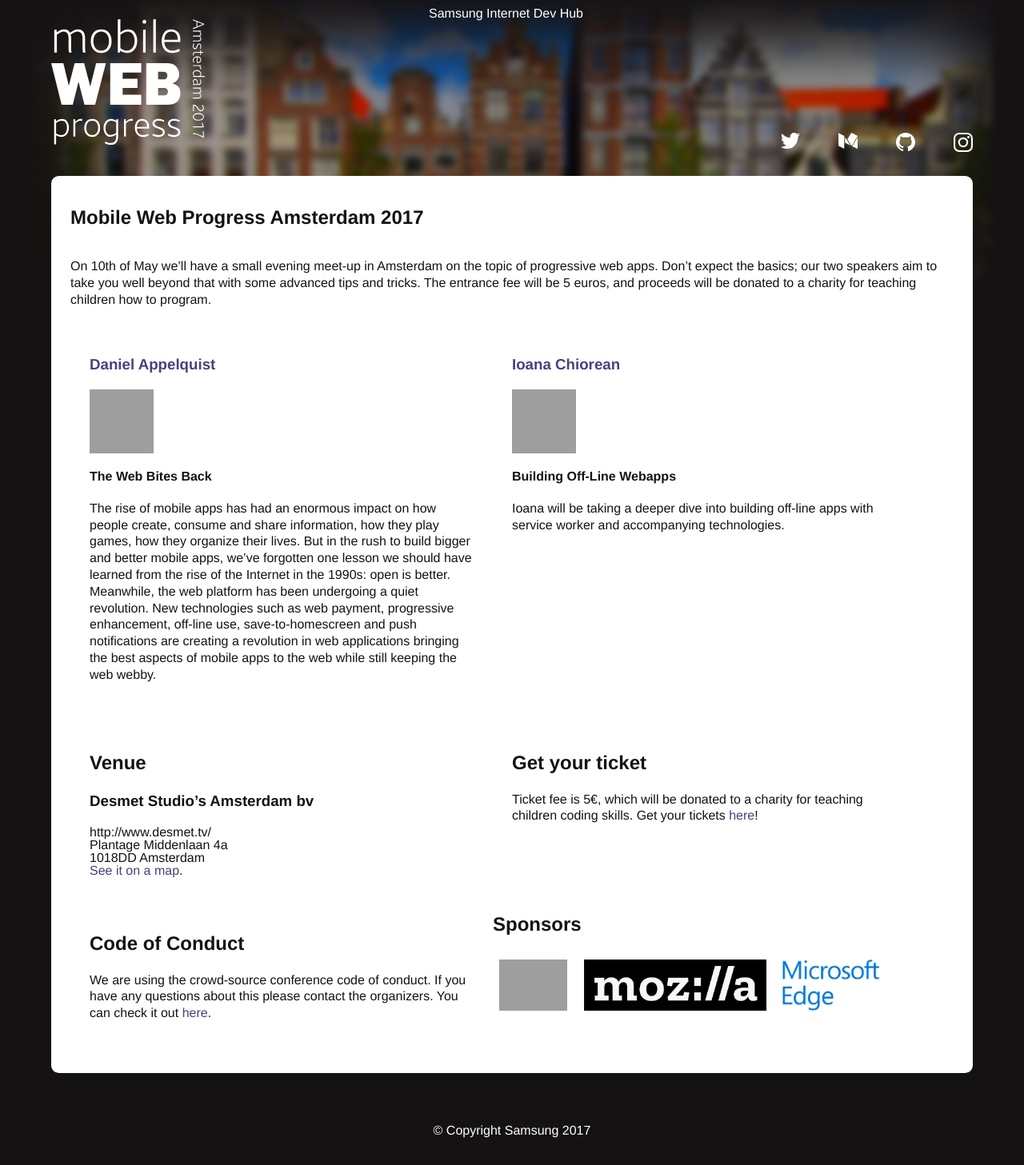
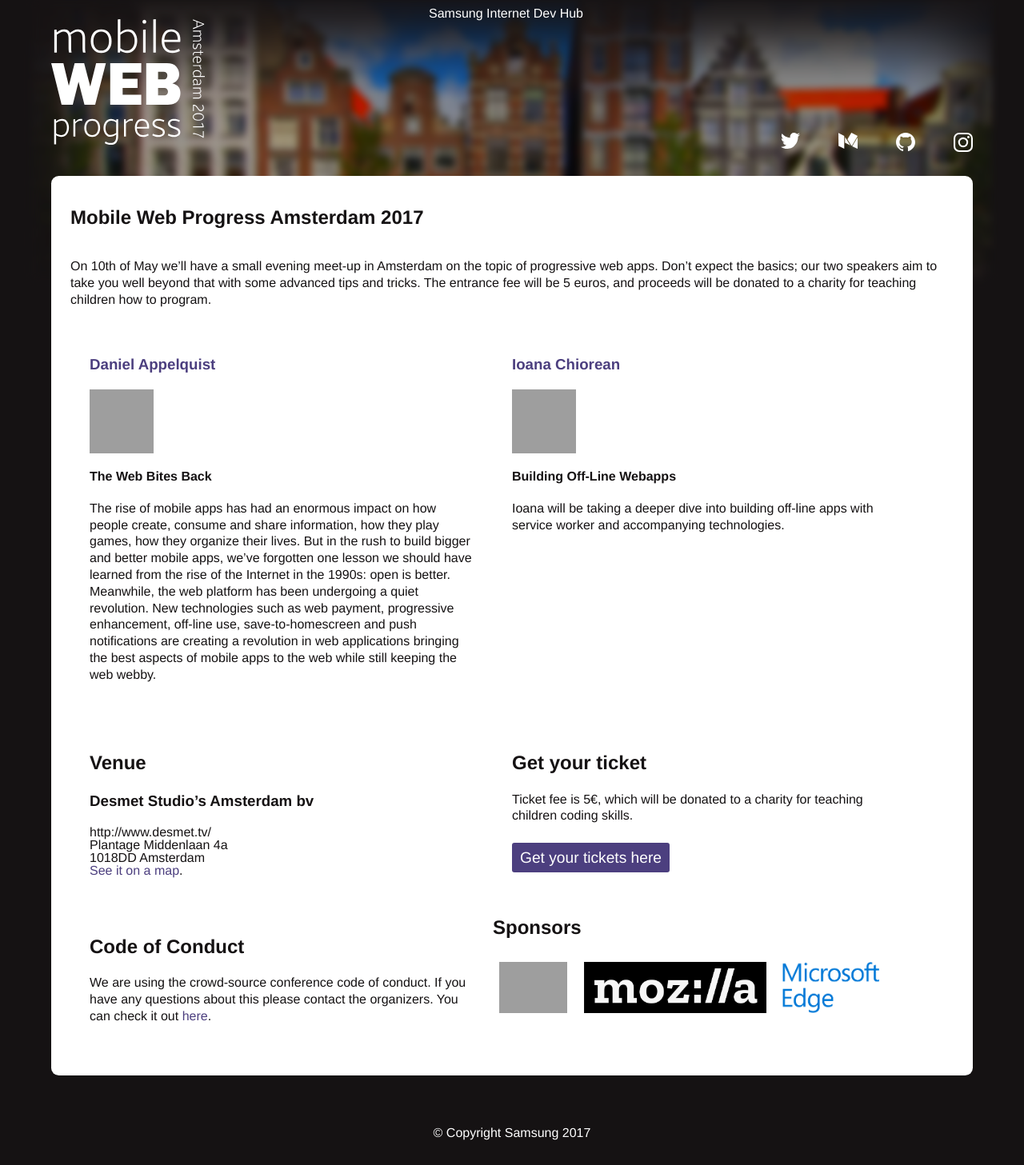
Before and after one commit to SamsungInternet/homepage-archive, a Jekyll site: the page built from events/mwp-ams.md, in a window 1280 px wide, cut to the strip 0-1457 px from the top of the page. Shown: the whole strip at 80% size. Built offline with Jekyll 4.4.1, drawn with Linux system fonts in a browser that asks for light colours; grey boxes are pictures that could not be loaded.

Commit message:
Big registration button

```diff
--- a/events/mwp-ams.md
+++ b/events/mwp-ams.md
@@ -29,7 +29,8 @@
     </div>
     <div class="event-well-item">
         <h2>Get your ticket</h2>
-        <p>Ticket fee is 5€, which will be donated to a charity for teaching children coding skills. Get your tickets <a href="https://webconferences.paydro.com/pwa-meet-up">here</a>!</p>
+        <p>Ticket fee is 5€, which will be donated to a charity for teaching children coding skills.</p>
+        <p class="call-to-action"><a href="https://webconferences.paydro.com/pwa-meet-up">Get your tickets here</a></p>
     </div>
     <div class="event-well-item">
         <h2>Code of Conduct</h2>
--- a/style/event.css
+++ b/style/event.css
@@ -1,4 +1,4 @@
-.event-well{
+.event-well {
     display:flex;
     flex-direction: row;
     flex-wrap: wrap;
@@ -6,19 +6,37 @@
     align-items: flex-start;
 }
 
-.event-well-item{
+.event-well-item {
     max-width: 30rem;
     flex-grow: 1;
     flex-basis: 30rem;
     padding: 1.5rem;
 }
 
-.sponsor-logo{
+.sponsor-logo {
     max-height: 4rem;
     margin: .5rem;
 }
 
-.speaker-pic{
+.speaker-pic {
     width: 80px;
     height: 80px;
 }
+
+.call-to-action {
+    margin-top: 2em;
+}
+
+.call-to-action a {
+    background-color: #4c3f7f;
+    color: #fff;
+    border-radius: 3px;
+    padding: 8px 10px;
+    font-size: 1.2em;
+}
+
+.norm .call-to-action a:hover,
+.norm .call-to-action a:active,
+.norm .call-to-action a:visited {
+    color: #fff;
+}
```
